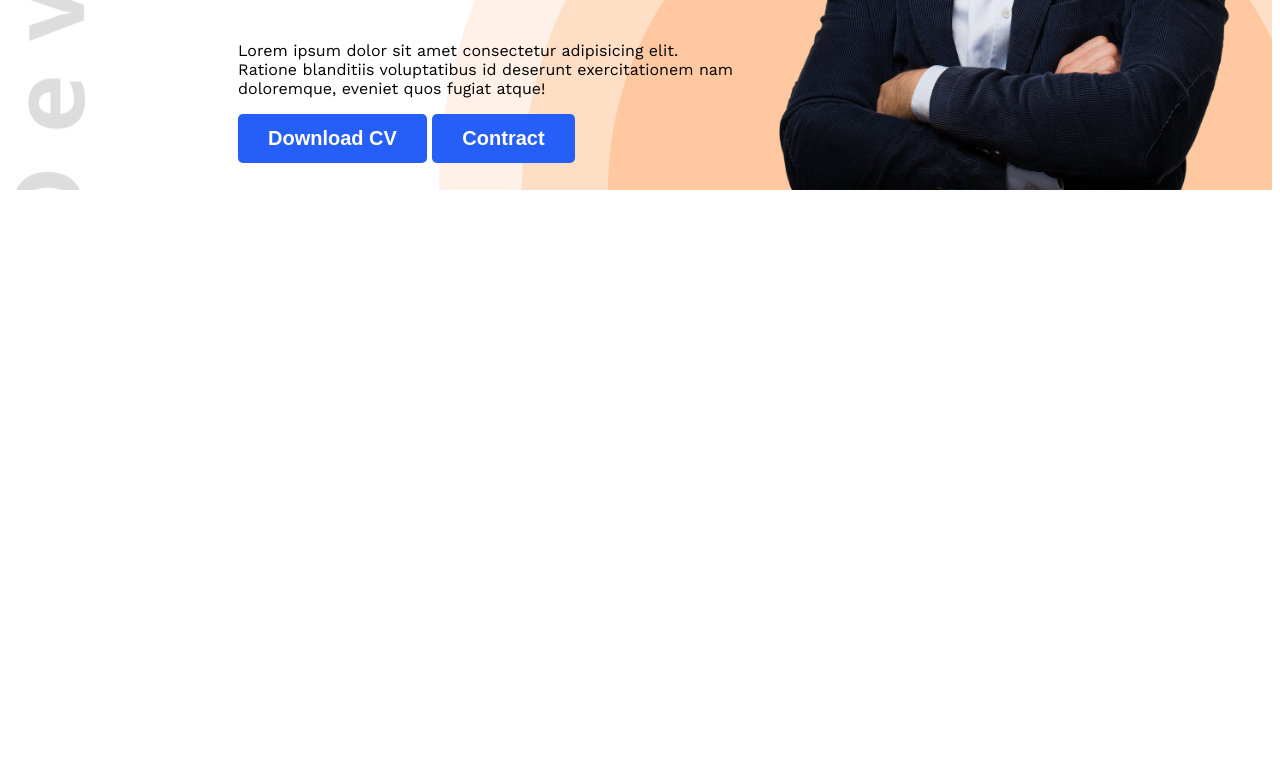
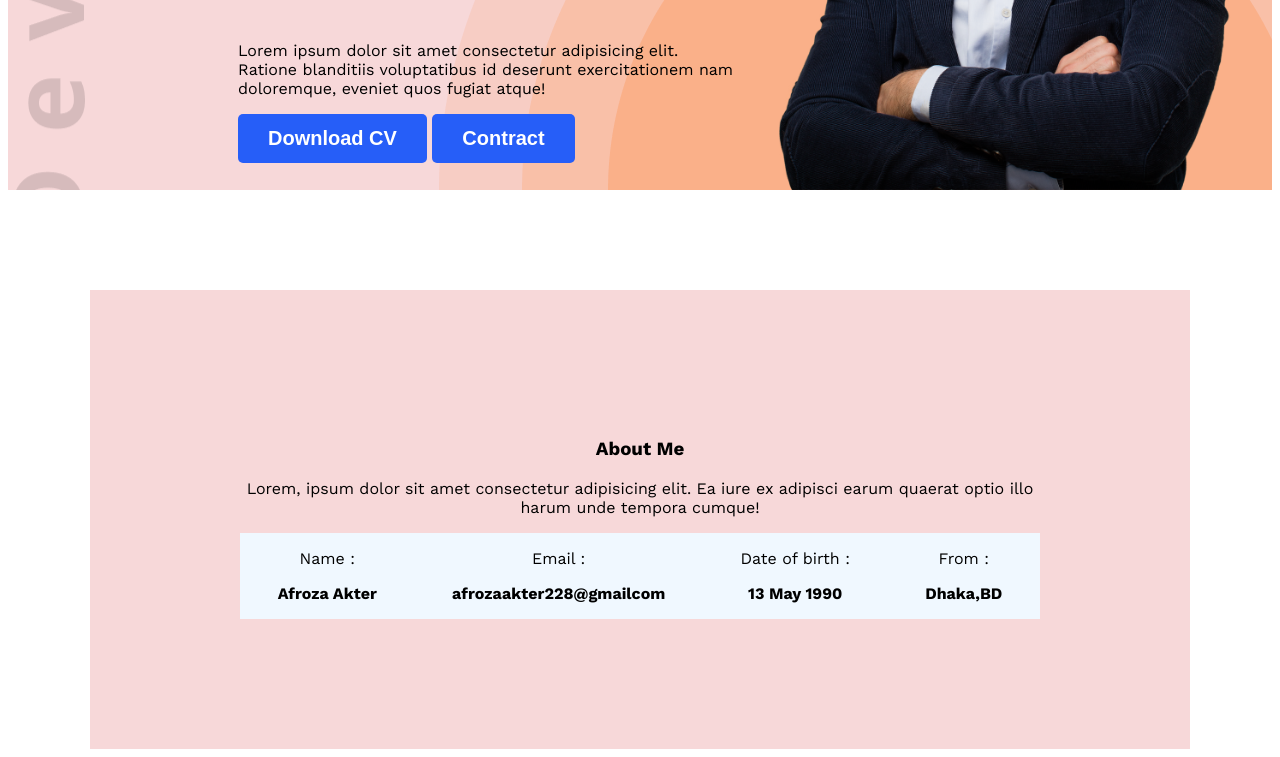
Before and after one commit to Afroza-Nipa13/web-dev-portfolio, a plain HTML site: page index.html in a window 1280 px wide. Shown: the part 540-1297 px from the top of the page. Before the commit the page ends 800 px from the top, so only its background shows below. Drawn offline with nearby package versions, Linux system fonts and the light colour scheme.

Commit message:
added new data2

```diff
--- a/index.html
+++ b/index.html
@@ -14,7 +14,7 @@
 </head>
 
 <body class="open-sans-normal">
-    <header class="header">
+    <header class="header secondary-bg">
         <nav>
             <h3 class="nav-title">Af<span class="text-primary">R</span>oza</h3>
             <ul>
@@ -34,7 +34,30 @@
         <img class="banner-profile-pic" src="images/hardy.png" alt="">
      </div>
     </header>
-    <main>
+    <main class="main secondary-bg">
+        <section class="about">
+            <h3 class="section-title">About Me</h3>
+            <p>Lorem, ipsum dolor sit amet consectetur adipisicing elit. Ea iure ex adipisci earum quaerat optio illo harum unde tempora cumque!</p>
+            <div class="about-items">
+               <div class="about-item">
+                <p class="item-title">Name :</p>
+                <p class="item-description">Afroza Akter</p>
+               </div>
+               <div class="about-item">
+                <p class="item-title">Email :</p>
+                <p class="item-description">afrozaakter228@gmailcom</p>
+               </div>
+               <div class="about-item">
+                <p class="item-title">Date of birth :</p>
+                <p class="item-description">13 May 1990</p>
+               </div>
+               <div class="about-item">
+                <p class="item-title">From :</p>
+                <p class="item-description">Dhaka,BD</p>
+               </div>
+            </div>
+
+        </section>
 
     </main>
     <footer>
--- a/styles/style.css
+++ b/styles/style.css
@@ -15,16 +15,22 @@
 
 .header{
     background-image: url('../images/developer.png'),url('../images/header_bg.png');
-    /* background-color:black; */
+
     background-repeat: no-repeat;
     background-position: top left, bottom right;
 }
 
 
 /* shared style */
+
+.secondary-bg{
+    background-color:rgb(247, 216, 217);
+
+}
 .text-primary{
     color: #265ef8;
 }
+
 /* header */
 
 
@@ -108,3 +114,38 @@ nav li a{
 .banner-profile-pic{
           width: 500px;
 }
+
+.saction-title{
+    font-size: 35px;
+    font-weight: bold;
+    color: #181818;
+
+
+}
+.saction-description{
+    font-size: ;
+}
+/* main styles  */
+
+.main{
+    max-width: 1100px;
+    /* height: 549; */
+    margin:0 auto;
+}
+/* about section  */
+.about{
+     border-radius: 10px;
+     padding:130px 150px ;
+     text-align: center;
+     margin-top: 100px;
+
+}
+.item-description{
+        font-weight:bold
+
+}
+.about-items{
+    display: flex;
+    justify-content: space-around;
+    background-color: aliceblue;
+}
```
